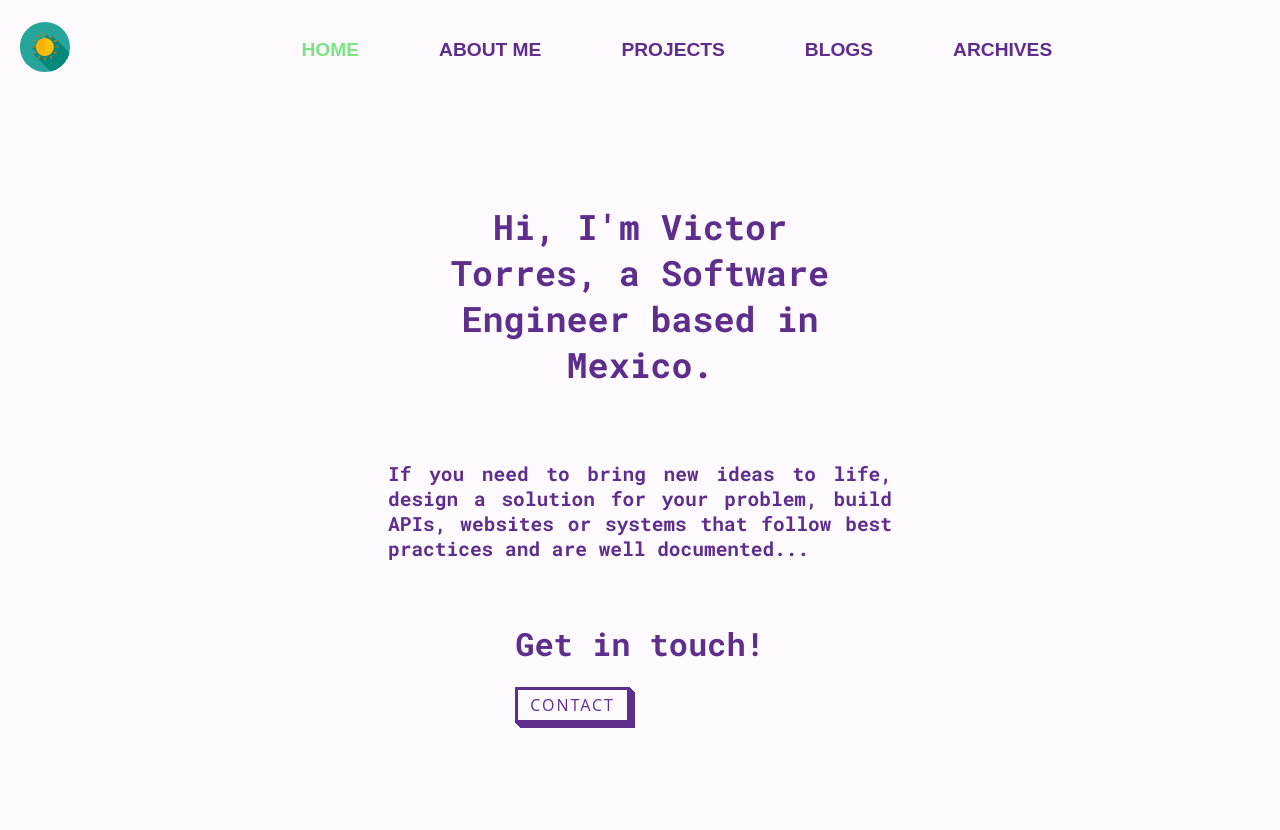
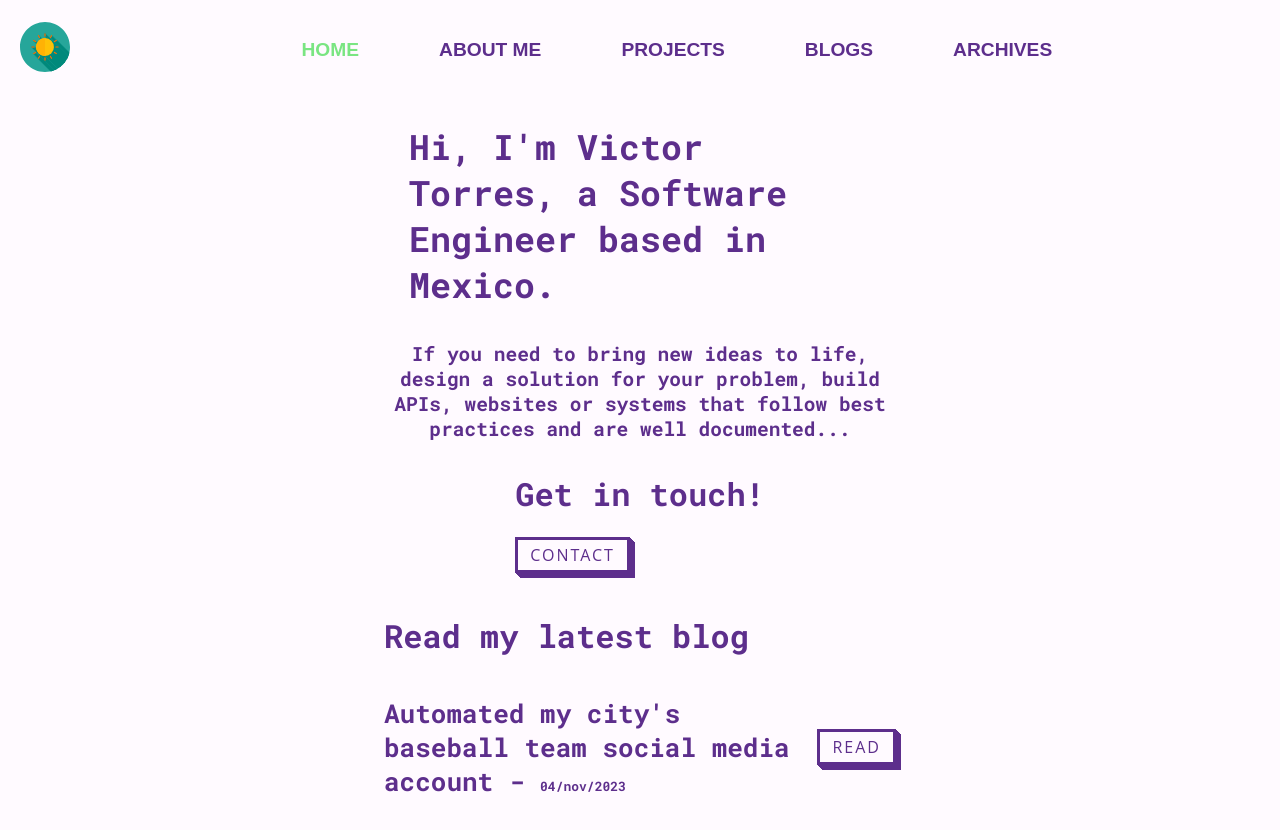
Before and after one commit to biccsdev/biccsDevPersonalSiteV3, a Next.js app: page / in a window 1280 px wide. Shown: the top 830 px of the page. Built offline with nearby package versions, Linux system fonts and the light colour scheme.

Commit message:
added latest blog to home

```diff
--- a/pages/index.js
+++ b/pages/index.js
@@ -3,6 +3,7 @@ import Link from 'next/link';
 import Layout from '../components/layout'
 import styles from '../styles/Home.module.css'
 import { NextSeo } from 'next-seo';
+import { useState, useEffect } from 'react';
 
 
 
@@ -10,6 +11,25 @@ Home.siteTitle = "";
 Home.description = "hi";
 Home.faviconUrl = "public/home.ico";
 export default function Home() {
+  const [blogData, setBlogData] = useState([]);
+
+  useEffect(() => {
+    const fetchData = async () => {
+      try {
+        const response = await fetch('/blogs/blogs.json');
+        if (response.ok) {
+          const data = await response.json();
+          setBlogData(data);
+        } else {
+          console.error('Failed to fetch data.');
+        }
+      } catch (error) {
+        console.error('An error occurred while fetching data:', error);
+      }
+    };
+
+    fetchData();
+  }, []);
 
   return (
     <Layout >
@@ -24,6 +44,7 @@ export default function Home() {
         ]}
       />
       <div className={styles.main}>
+        <div className={styles.welcomeContainer}>
           <div className={styles.title}>
             <h1>Hi, I'm Victor Torres, a Software Engineer based in Mexico.</h1>
           </div>
@@ -41,6 +62,22 @@ export default function Home() {
             </div>
           </div>
         </div>
+        <div className={styles.blogsContainer}>
+          <h1>Read my latest blog</h1>
+
+          {blogData.length > 0 &&
+            <div key={blogData[0].id} className={styles.blogCard}>
+              <div className={styles.cardText}>
+                <h1>{blogData[0].title} - <span className={styles.date}>{blogData[0].date}</span></h1>
+              </div>
+              <Link href={`/posts/${blogData[0].id}`}>
+                <button className={styles.button54} id="myBtn">Read</button>
+              </Link>
+            </div>
+          }
+
+        </div>
+      </div>
     </Layout>
   )
 }
--- a/styles/Home.module.css
+++ b/styles/Home.module.css
@@ -10,11 +10,50 @@
   align-items: center;
 }
 
+.welcomeContainer {
+  display: flex;
+  flex-wrap: wrap;
+  justify-content: center;
+  align-items: center;
+}
+
+.blogsContainer {
+  padding-top: 20px;
+  width: 40%;
+}
+.blogsContainer .blogCard {
+  width: 100%;
+  display: flex;
+  align-items: center;
+}
+
+@media (max-width: 768px) {
+  .blogsContainer {
+    width: 100%;
+    display: flex;
+    flex-direction: column;
+    align-items: center; /* Horizontally center the items */
+  }
+
+  .blogCard {
+    font-size: 10px;
+    width: fit-content;
+    margin-left: 160px;
+  }
+
+  .cardText {
+    width: 60%;
+  }
+
+  .date {
+    font-size: 10px;
+  }
+}
+
 .title {
   width: 100%;
   display: flex;
   flex-wrap: wrap;
-  text-align: center;
   align-items: center;
   justify-content: center;
   font-size: 15px;
@@ -41,11 +80,10 @@
 
 .description {
   width: 100%;
-  text-align: center;
   align-items: center;
   justify-content: center;
   margin: 10px;
-  font-size: 13px;
+  font-size: 10px;
 }
 
 .button54 {
@@ -69,25 +107,6 @@
   touch-action: manipulation;
 }
 
-/* .button54Dark {
-  font-family: "Open Sans", sans-serif;
-  font-size: 16px;
-  letter-spacing: 2px;
-  text-decoration: none;
-  text-transform: uppercase;
-  background-color: var(--text);
-  color: var(--highlight);
-  cursor: pointer;
-  border: 3px solid;
-  padding: 0.25em 0.5em;
-  box-shadow: 1px 1px 0px 0px, 2px 2px 0px 0px, 3px 3px 0px 0px, 4px 4px 0px 0px,
-    5px 5px 0px 0px;
-  position: relative;
-  user-select: none;
-  -webkit-user-select: none;
-  touch-action: manipulation;
-} */
-
 .button54:hover {
   box-shadow: 0px 0px 0px 0px;
   top: 5px;
@@ -95,9 +114,6 @@
 }
 
 @media (min-width: 768px) {
-  .main {
-    padding-top: 80px;
-  }
   .title {
     display: flex;
     flex-wrap: nowrap;
@@ -119,11 +135,6 @@
   }
   .description {
     width: 80%;
-    padding-top: 40px;
-    text-align: justify;
-  }
-  .contact {
-    padding-top: 30px;
   }
   .button54 {
     padding: 0.25em 0.75em;
@@ -131,12 +142,13 @@
 }
 
 @media (min-width: 1024px) {
-  .main {
-    padding-top: 80px;
-  }
   .title {
     display: flex;
     flex-wrap: nowrap;
+  }
+
+  .cardText {
+    font-size: 13px;
   }
 
   .titleImage {
@@ -157,16 +169,14 @@
   }
   .description {
     width: 100%;
+    font-size: 13px;
     text-align: center;
-    text-align: justify;
   }
   .description h2 {
     width: 40%;
     margin: 0 auto;
   }
-  .contact {
-    padding-top: 30px;
-  }
+
   .button54 {
     padding: 0.25em 0.75em;
   }
@@ -176,6 +186,21 @@
   .textContainer {
     font-size: 80px;
   }
+  .date {
+    font-size: 13px;
+  }
+}
+
+@media (max-width: 426px) {
+  .main .welcomeContainer {
+    font-size: 10px;
+  }
+  .blogCard {
+    margin-left: 60px;
+  }
+  .description {
+    padding-left: 25px;
+  }
 }
 
 /* @media (prefers-color-scheme: dark) {
--- a/styles/Posts.module.css
+++ b/styles/Posts.module.css
@@ -68,11 +68,13 @@
 .dataContainer ul {
   width: 70%;
   margin: 0 auto;
+  padding-bottom: 20px;
 }
 
 .dataContainer ol {
   width: 70%;
   margin: 0 auto;
+  padding-bottom: 20px;
 }
 
 @media (max-width: 426px) {
```
Lines whose indentation alone changed are shown as unchanged.
